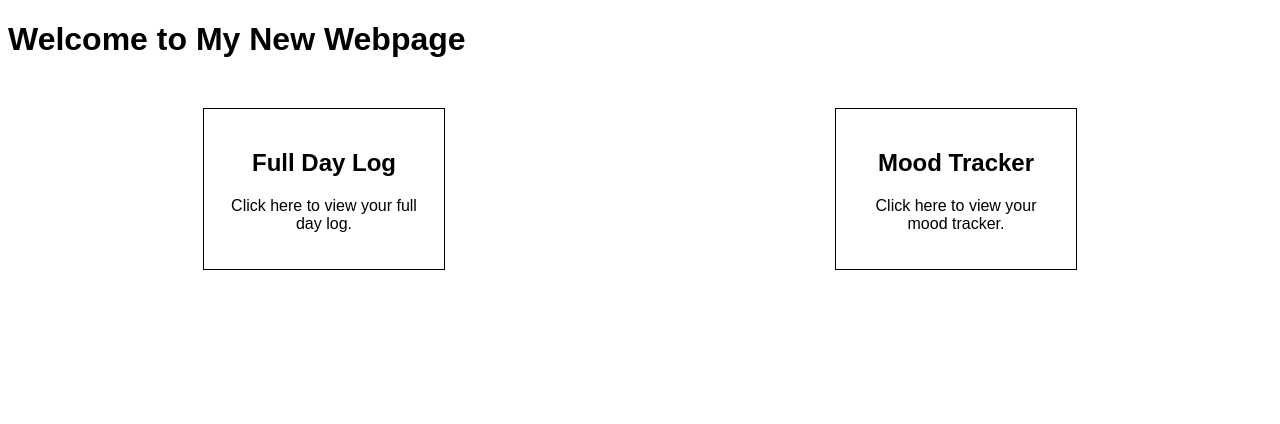
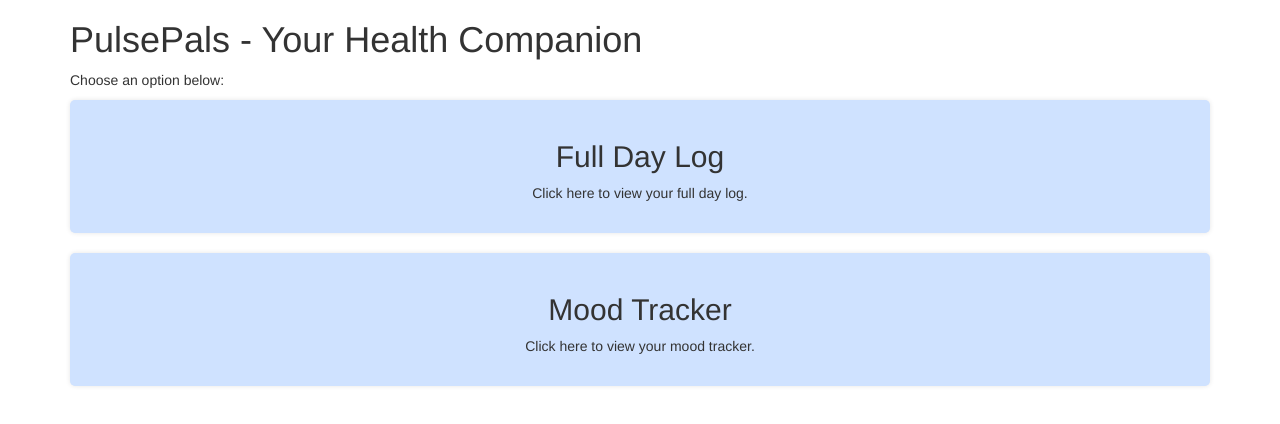
Before and after one commit to anqixxxx/intermission, a website: page index.html in a window 1280 px wide. Drawn offline with nearby package versions, Linux system fonts and the light colour scheme.

Commit message:
Update index.html

```diff
--- a/index.html
+++ b/index.html
@@ -1,37 +1,44 @@
 <!DOCTYPE html>
 <html>
     <head>
-    <title>My New Webpage</title>
+        <meta charset="UTF-8">
+        <meta name="viewport" content="width=device-width, initial-scale=1.0">
+        <title>PulsePals - Your Health Companion</title>
+        <link href="https://fonts.googleapis.com/css2?family=Great+Vibes&display=swap" rel="stylesheet">
+        <link rel="stylesheet" href="https://maxcdn.bootstrapcdn.com/bootstrap/3.3.7/css/bootstrap.min.css">
         <style>
-        body {
-            font-family: Arial, sans-serif;
-        }
-        .container {
-            display: flex;
-            justify-content: space-around;
-            margin-top: 50px;
-        }
+          /* Your existing CSS styles here */
+
           .option {
-            border: 1px solid #000;
+            text-align: center;
             padding: 20px;
-            width: 200px;
-            text-align: center;
+            border-radius: 5px;
+            box-shadow: 0 0 5px rgba(0, 0, 0, 0.1);
+            background-color: #cfe2ff;
+            margin-bottom: 20px;
             cursor: pointer;
           }
         </style>
       </head>
+
 <body>
-    <h1>Welcome to My New Webpage</h1>
+    <div class="container">
+      <div class="header">
+        <h1>PulsePals - Your Health Companion</h1>
+        <p>Choose an option below:</p>
+      </div>
 
-    <div class="container">
+      <div class="content">
         <div id="fullDayLog" class="option">
           <h2>Full Day Log</h2>
           <p>Click here to view your full day log.</p>
         </div>
 
+
       <div id="moodTracker" class="option">
         <h2>Mood Tracker</h2>
         <p>Click here to view your mood tracker.</p>
+        </div>
       </div>
     </div>
 
```
Lines whose indentation alone changed are shown as unchanged.
